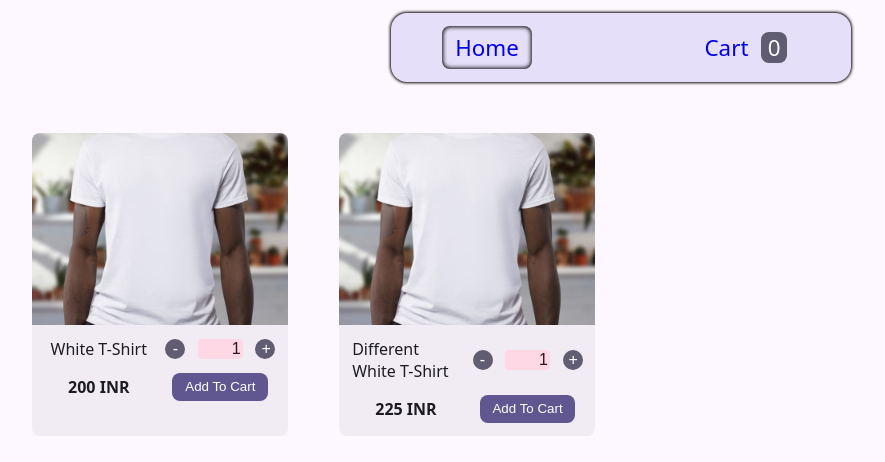
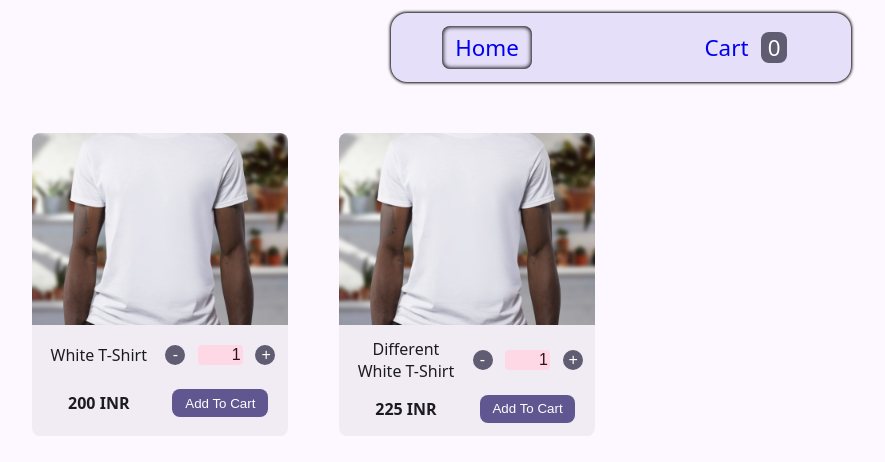
Before and after one commit to ajayfoo/odin-shopping-cart, a React (Vite) app: page / in a window 1280 px wide. Shown: the top 462 px of the page, without its empty margins (19-904 px from the left). Built offline with nearby package versions, Linux system fonts and the light colour scheme.

Commit message:
style: align product/cart-item name center

```diff
--- a/src/components/CartItemCard/CartItemCard.jsx
+++ b/src/components/CartItemCard/CartItemCard.jsx
@@ -32,7 +32,9 @@ const CartItemCard = ({ imgSrc, name, price, id, initialCount, onRemove }) => {
     >
       <img className={classes["image"]} src={imgSrc} alt={name} />
       <div className={classes["controls"]}>
-        <p aria-label={"name"}>{name}</p>
+        <p className={classes.name} aria-label={"name"}>
+          {name}
+        </p>
         <Counter
           count={count}
           onDecrement={handleDecrement}
--- a/src/components/CartItemCard/CartItemCard.module.css
+++ b/src/components/CartItemCard/CartItemCard.module.css
@@ -13,11 +13,16 @@
   object-fit: cover;
 }
 
+.name {
+  text-align: center;
+}
+
 .controls {
   display: inline-grid;
   gap: var(--small-gap);
   grid-template-columns: 1fr 1fr;
   place-items: center;
+  flex-grow: 1;
   padding: var(--small-gap);
   padding-block-start: 0;
 }
--- a/src/components/ProductCard/ProductCard.jsx
+++ b/src/components/ProductCard/ProductCard.jsx
@@ -32,7 +32,9 @@ const ProductCard = ({ imgSrc, name, price, onAdd, id }) => {
     >
       <img className={classes["image"]} src={imgSrc} alt={name} />
       <div className={classes["controls"]}>
-        <p aria-label={"name"}>{name}</p>
+        <p className={classes.name} aria-label={"name"}>
+          {name}
+        </p>
         <Counter
           count={count}
           onDecrement={handleDecrement}
--- a/src/components/ProductCard/ProductCard.module.css
+++ b/src/components/ProductCard/ProductCard.module.css
@@ -13,11 +13,16 @@
   object-fit: cover;
 }
 
+.name {
+  text-align: center;
+}
+
 .controls {
   display: inline-grid;
   gap: var(--small-gap);
   grid-template-columns: 1fr 1fr;
   place-items: center;
+  flex-grow: 1;
   padding: var(--small-gap);
   padding-block-start: 0;
 }
```
